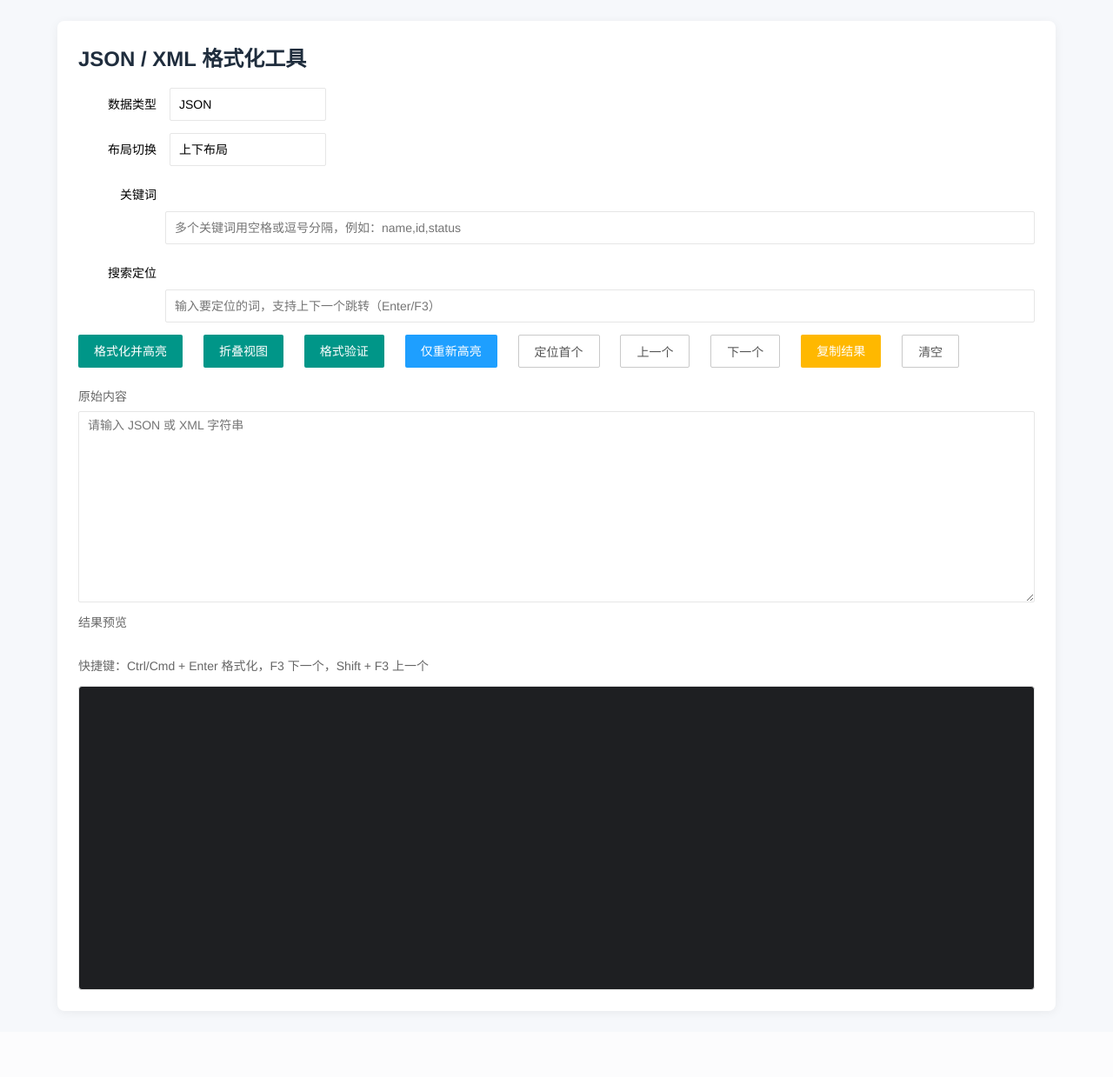
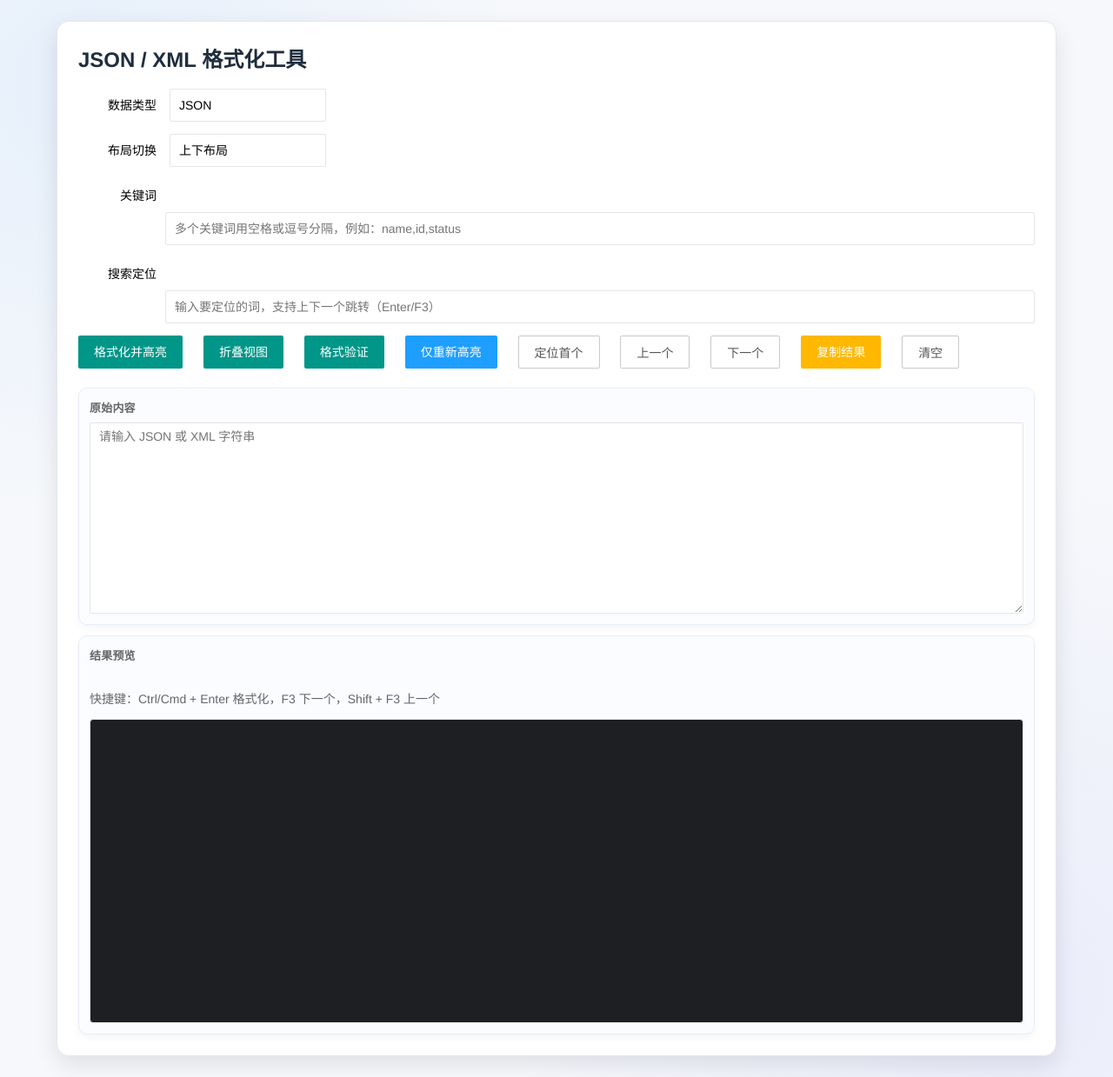
Before and after one commit to lixin1994java/lx-pro, a web app: page /pages/formatter.html in a window 1280 px wide. Shown: the whole page at 87% size. Before the commit the page ends 1166 px from the top, so only its background shows below. Run offline with its HTML, style and script files only (its server is not run), Linux system fonts and the light colour scheme; data that the repository does not hold is empty.

Commit message:
style(formatter): add subtle visual polish and transitions
Co-authored-by: lixin1994java <lixin1994java@users.noreply.github.com>

```diff
--- a/lxproject/lx-manager/lx-manager-web/src/main/resources/static/pages/formatter.html
+++ b/lxproject/lx-manager/lx-manager-web/src/main/resources/static/pages/formatter.html
@@ -6,8 +6,24 @@
     <title>JSON/XML 格式化工具</title>
     <link rel="stylesheet" href="https://cdn.jsdelivr.net/npm/layui-src@2.9.11/dist/css/layui.css" media="all">
     <style>
+        :root {
+            --bg-main: #f6f8fb;
+            --bg-accent: rgba(34, 136, 255, 0.08);
+            --card-shadow: 0 10px 26px rgba(15, 23, 42, 0.1);
+            --card-shadow-hover: 0 16px 34px rgba(15, 23, 42, 0.14);
+            --ring: rgba(30, 128, 255, 0.16);
+            --panel-bg: #fbfcff;
+            --panel-border: #e9edf5;
+            --panel-border-hover: #dbe5f5;
+            --primary: #1e80ff;
+            --primary-dark: #1769d1;
+        }
+
         body {
-            background: #f6f8fb;
+            background:
+                radial-gradient(circle at 8% 8%, var(--bg-accent), transparent 30%),
+                radial-gradient(circle at 92% 92%, rgba(99, 102, 241, 0.08), transparent 36%),
+                var(--bg-main);
             padding: 24px;
             box-sizing: border-box;
             font-family: "Helvetica Neue", Arial, sans-serif;
@@ -17,9 +33,17 @@
             max-width: 1100px;
             margin: 0 auto;
             background: #fff;
-            border-radius: 8px;
+            border-radius: 14px;
             padding: 24px;
-            box-shadow: 0 2px 12px rgba(0, 0, 0, 0.06);
+            border: 1px solid #e5e7eb;
+            box-shadow: var(--card-shadow);
+            transition: box-shadow 220ms ease, transform 220ms ease;
+            animation: card-enter 320ms ease both;
+        }
+
+        .tool-card:hover {
+            box-shadow: var(--card-shadow-hover);
+            transform: translateY(-1px);
         }
 
         .tool-title {
@@ -41,6 +65,17 @@
         .tool-actions .layui-btn {
             margin-right: 10px;
             margin-bottom: 10px;
+            transition: transform 140ms ease, box-shadow 180ms ease, filter 180ms ease;
+        }
+
+        .tool-actions .layui-btn:hover {
+            transform: translateY(-1px);
+            box-shadow: 0 7px 16px rgba(15, 23, 42, 0.1);
+        }
+
+        .tool-actions .layui-btn:active {
+            transform: translateY(0);
+            box-shadow: 0 3px 8px rgba(15, 23, 42, 0.1);
         }
 
         .layout-container {
@@ -60,12 +95,33 @@
         .layout-panel {
             flex: 1;
             min-width: 0;
+            background: var(--panel-bg);
+            border: 1px solid var(--panel-border);
+            border-radius: 10px;
+            padding: 12px;
+            box-shadow: inset 0 1px 0 rgba(255, 255, 255, 0.8), 0 4px 10px rgba(15, 23, 42, 0.04);
+            transition: box-shadow 180ms ease, border-color 180ms ease;
+        }
+
+        .layout-panel:hover {
+            border-color: var(--panel-border-hover);
+            box-shadow: inset 0 1px 0 rgba(255, 255, 255, 0.9), 0 8px 18px rgba(15, 23, 42, 0.07);
         }
 
         .panel-label {
             color: #666;
-            font-size: 14px;
+            font-size: 13px;
+            font-weight: 700;
+            letter-spacing: 0.2px;
             margin-bottom: 8px;
+        }
+
+        .layui-input:focus,
+        .layui-textarea:focus,
+        select:focus {
+            border-color: var(--primary) !important;
+            box-shadow: 0 0 0 3px var(--ring);
+            background: #fcfdff;
         }
 
         .result-box {
@@ -82,6 +138,12 @@
             word-break: break-word;
             line-height: 1.6;
             font-family: Consolas, "Courier New", monospace;
+            transition: border-color 180ms ease, box-shadow 180ms ease;
+        }
+
+        .result-box:hover {
+            border-color: #374151;
+            box-shadow: 0 8px 18px rgba(2, 6, 23, 0.26);
         }
 
         .result-box.fold-mode {
@@ -106,6 +168,11 @@
             color: #8cc5ff;
             margin: 4px 0;
             font-weight: 600;
+            transition: color 150ms ease;
+        }
+
+        .fold-tree summary:hover {
+            color: #bfdbfe;
         }
 
         .fold-tree .fold-line {
@@ -147,6 +214,49 @@
             color: #ff5722;
             margin-top: 6px;
             min-height: 22px;
+        }
+
+        .result-box::-webkit-scrollbar {
+            width: 10px;
+            height: 10px;
+        }
+
+        .result-box::-webkit-scrollbar-thumb {
+            background: rgba(148, 163, 184, 0.45);
+            border-radius: 12px;
+            border: 2px solid transparent;
+            background-clip: content-box;
+        }
+
+        .result-box::-webkit-scrollbar-thumb:hover {
+            background: rgba(148, 163, 184, 0.68);
+            background-clip: content-box;
+        }
+
+        @keyframes card-enter {
+            from {
+                opacity: 0;
+                transform: translateY(8px);
+            }
+            to {
+                opacity: 1;
+                transform: translateY(0);
+            }
+        }
+
+        @media (max-width: 900px) {
+            .layout-container.layout-horizontal {
+                flex-direction: column;
+            }
+        }
+
+        @media (prefers-reduced-motion: reduce) {
+            *,
+            *::before,
+            *::after {
+                animation: none !important;
+                transition: none !important;
+            }
         }
     </style>
 </head>
```
Also changed, not shown: docs/formatter.html (+118 -6 lines).
